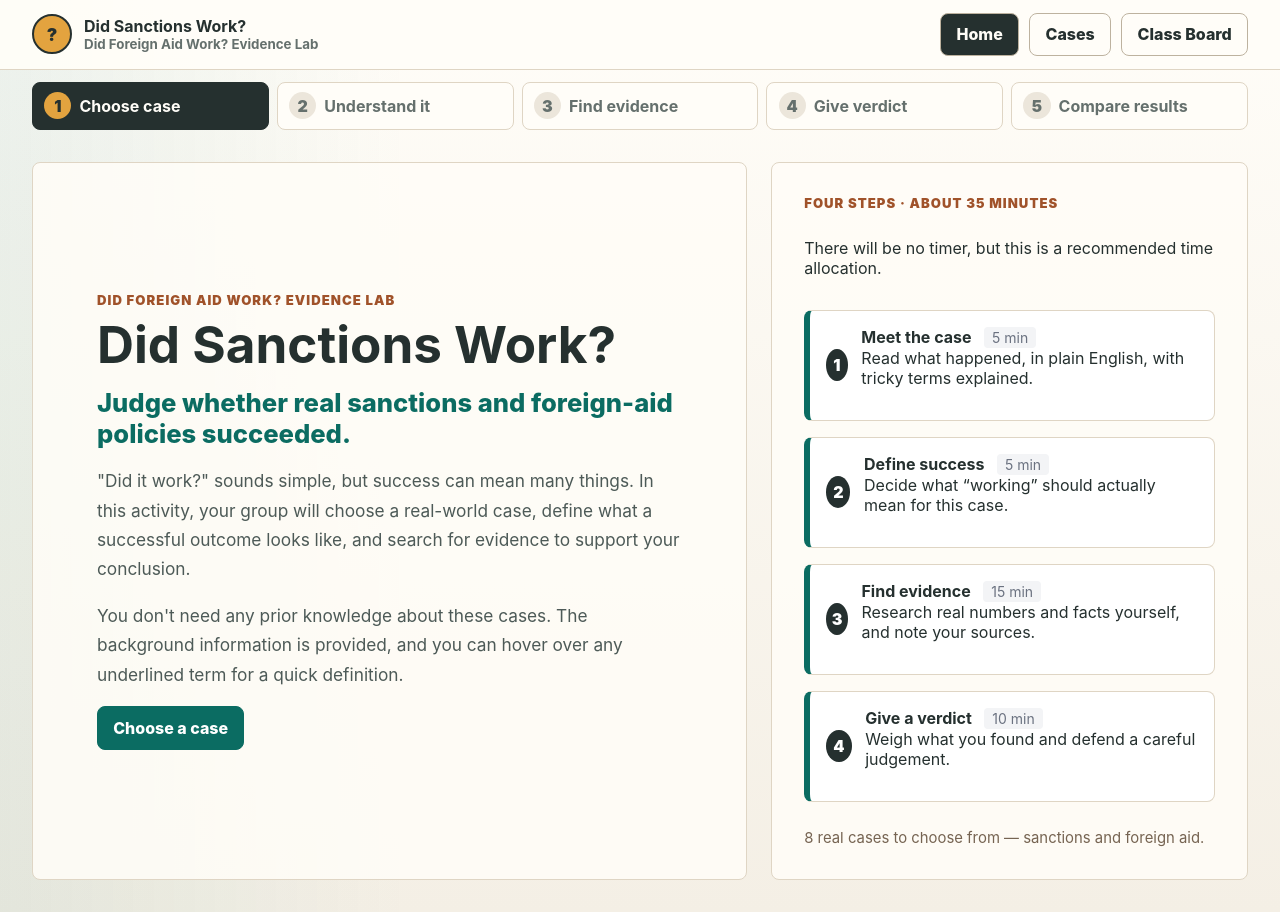
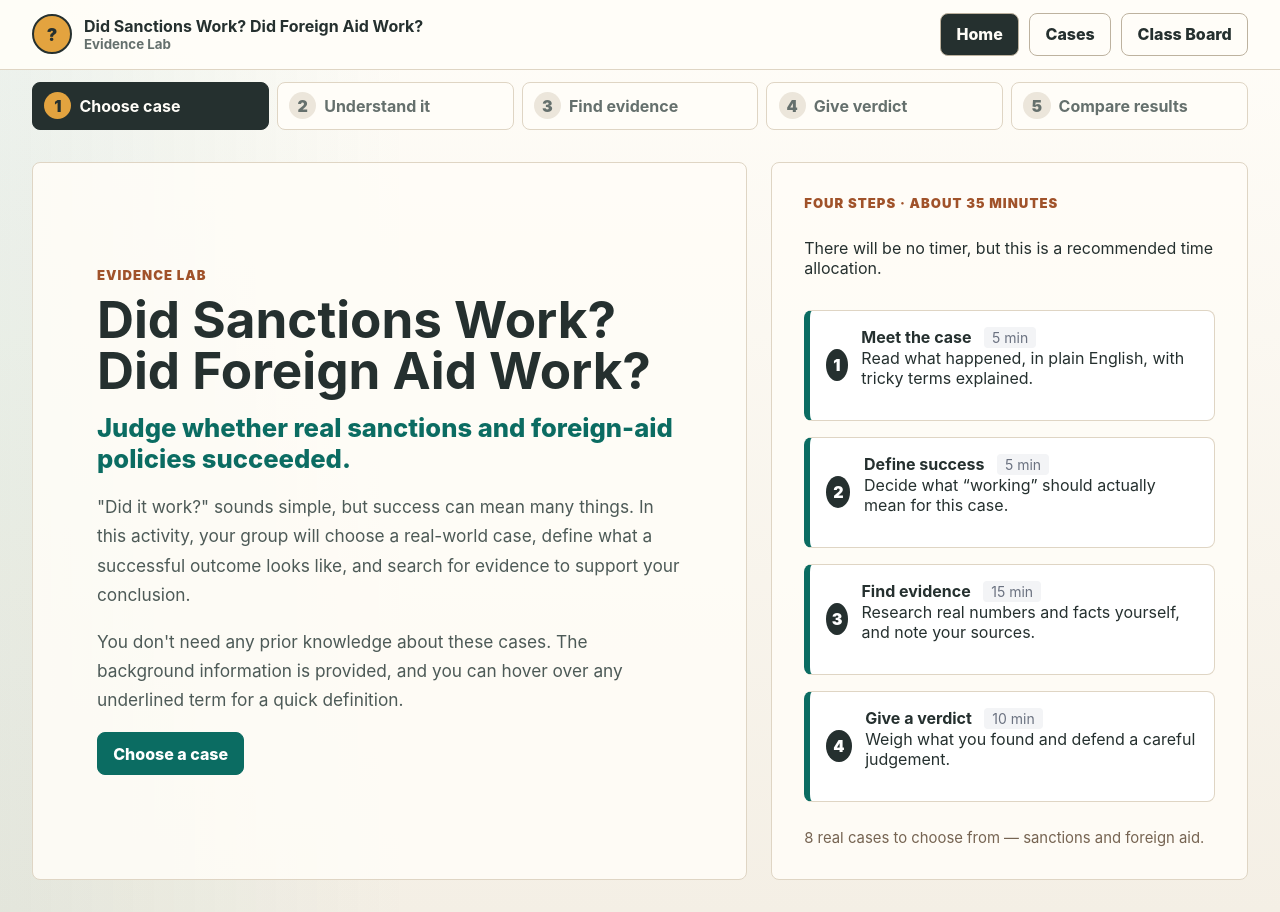
Before and after one commit to Siya17/sanction-efficiency, a React (Vite) app: page / in a window 1280 px wide. Both pictures are taken after typing "Sample" into the empty fields and a click on the button "Enter the lab". Built offline with nearby package versions, Linux system fonts and the light colour scheme; no server answers; the database is empty.

Commit message:
fix: consistent titles across Home, Header, and Login

```diff
--- a/src/components/Header.tsx
+++ b/src/components/Header.tsx
@@ -22,8 +22,8 @@ export function Header({ currentView, onNavigate, boardCount }: HeaderProps) {
       <button className="brand-button" type="button" onClick={() => onNavigate("home")}>
         <span className="brand-mark">?</span>
         <span>
-          <strong>Did Sanctions Work?</strong>
-          <small>Did Foreign Aid Work? Evidence Lab</small>
+          <strong>Did Sanctions Work? Did Foreign Aid Work?</strong>
+          <small>Evidence Lab</small>
         </span>
       </button>
 
--- a/src/components/Home.tsx
+++ b/src/components/Home.tsx
@@ -20,8 +20,8 @@ export function Home({ cases, onStart, onBoard }: HomeProps) {
     <main className="page">
       <section className="hero-section">
         <div className="hero-copy">
-          <p className="eyebrow">Did Foreign Aid Work? Evidence Lab</p>
-          <h1>Did Sanctions Work?</h1>
+          <p className="eyebrow">Evidence Lab</p>
+          <h1>Did Sanctions Work? Did Foreign Aid Work?</h1>
           <p className="subtitle">Judge whether real sanctions and foreign-aid policies succeeded.</p>
           <p className="intro">
             "Did it work?" sounds simple, but success can mean many things. In this activity, your group will choose a real-world case, define what a successful outcome looks like, and search for evidence to support your conclusion.
--- a/src/components/Login.tsx
+++ b/src/components/Login.tsx
@@ -23,7 +23,7 @@ export function Login({ onLogin }: LoginProps) {
       <div className="login-card">
         <div className="login-head">
           <span className="brand-mark">?</span>
-          <h1>Did It Work?</h1>
+          <h1>Did Sanctions Work? Did Foreign Aid Work?</h1>
           <p className="subtitle">Evidence Lab</p>
         </div>
 
```
